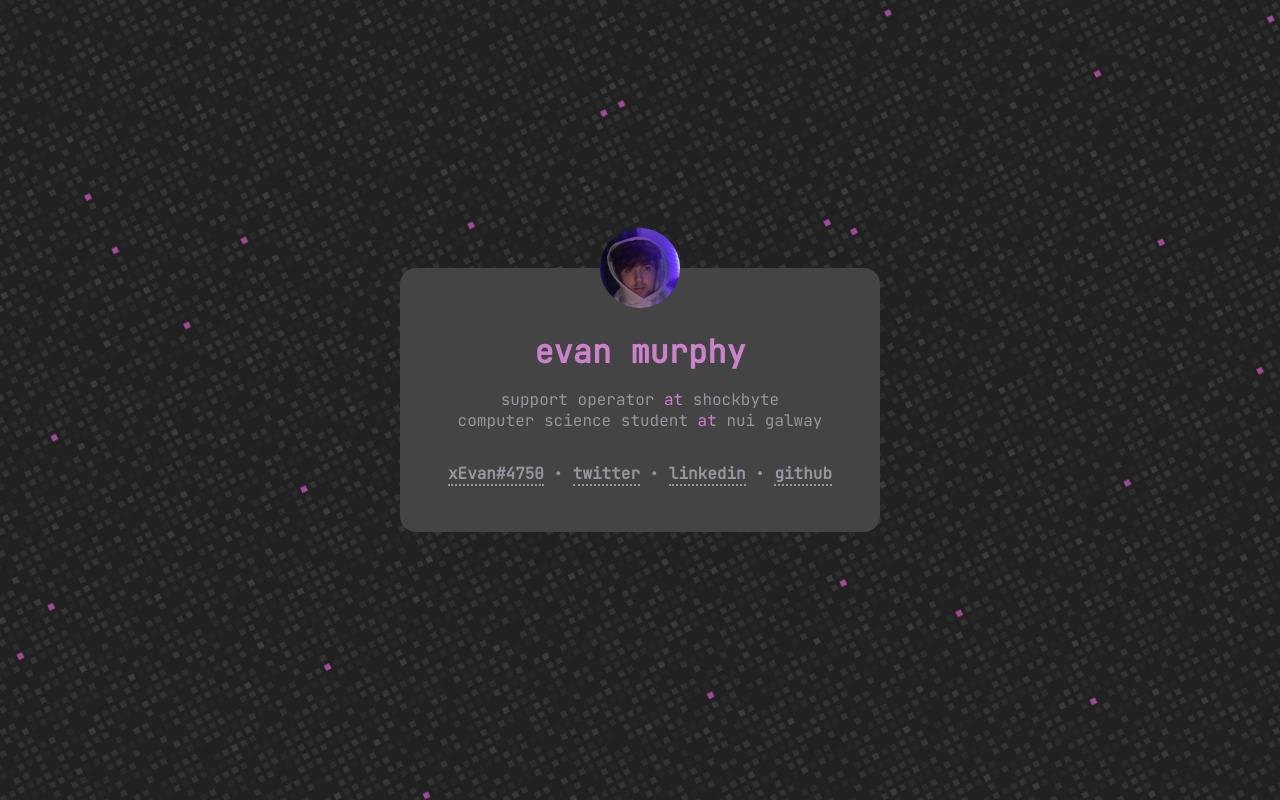
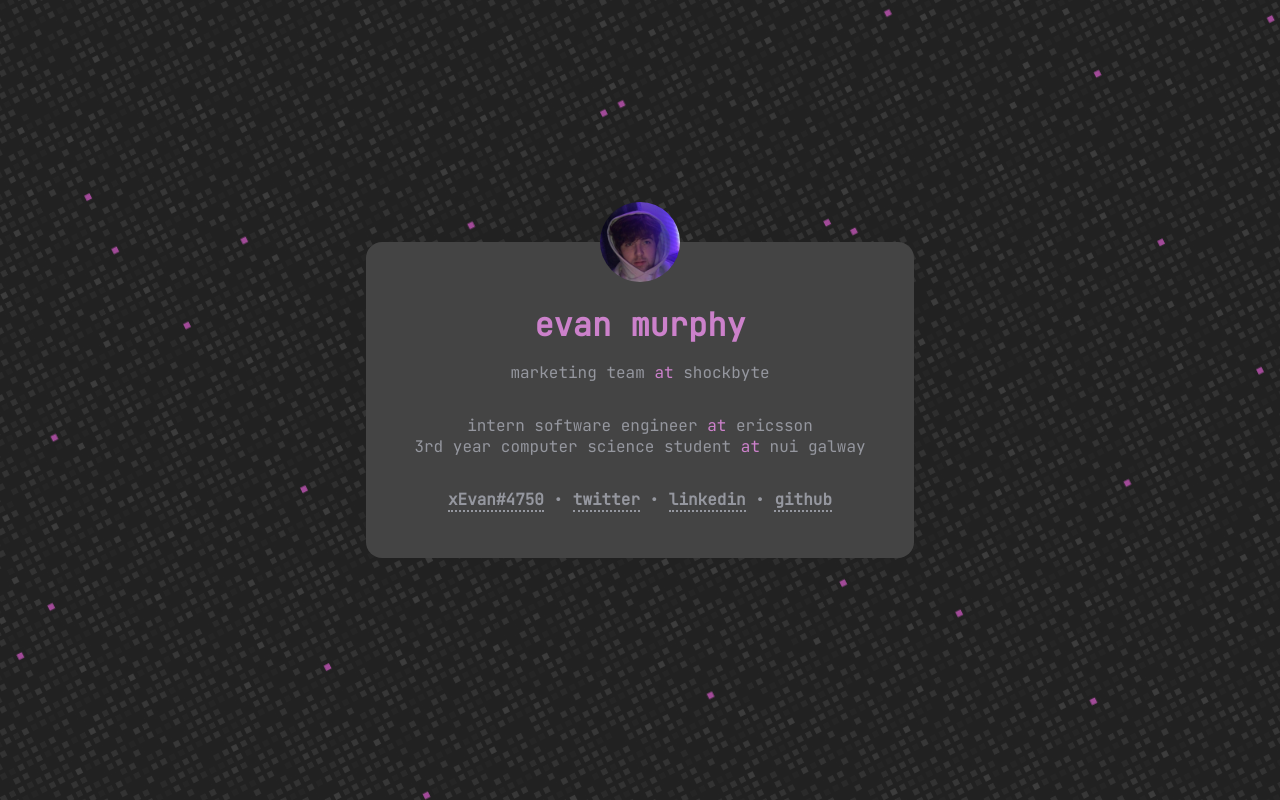
Before and after one commit to xEvanM/xevanm.github.io, a plain HTML site: page index.html in a window 1280 px wide. Drawn offline with Linux system fonts and the light colour scheme.

Commit message:
Update info

```diff
--- a/index.html
+++ b/index.html
@@ -13,8 +13,10 @@
          <div class="row">
             <div class="flex-item">
                <h1>evan murphy</h1>
-               <p>support operator<span class="hl"> at</span> shockbyte
-               <br/> computer science student<span class="hl"> at</span> nui galway</p>
+
+               <p>marketing team<span class="hl"> at</span> shockbyte
+               <p>intern software engineer<span class="hl"> at</span> ericsson
+               <br/> 3rd year computer science student<span class="hl"> at</span> nui galway</p>
 
                <span class="link"><a>xEvan#4750</a></span><span class="dot"></span>
                <span class="link"><a href="https://twitter.com/xEvanM" target="_blank">twitter</a></span><span class="dot"></span>
```
